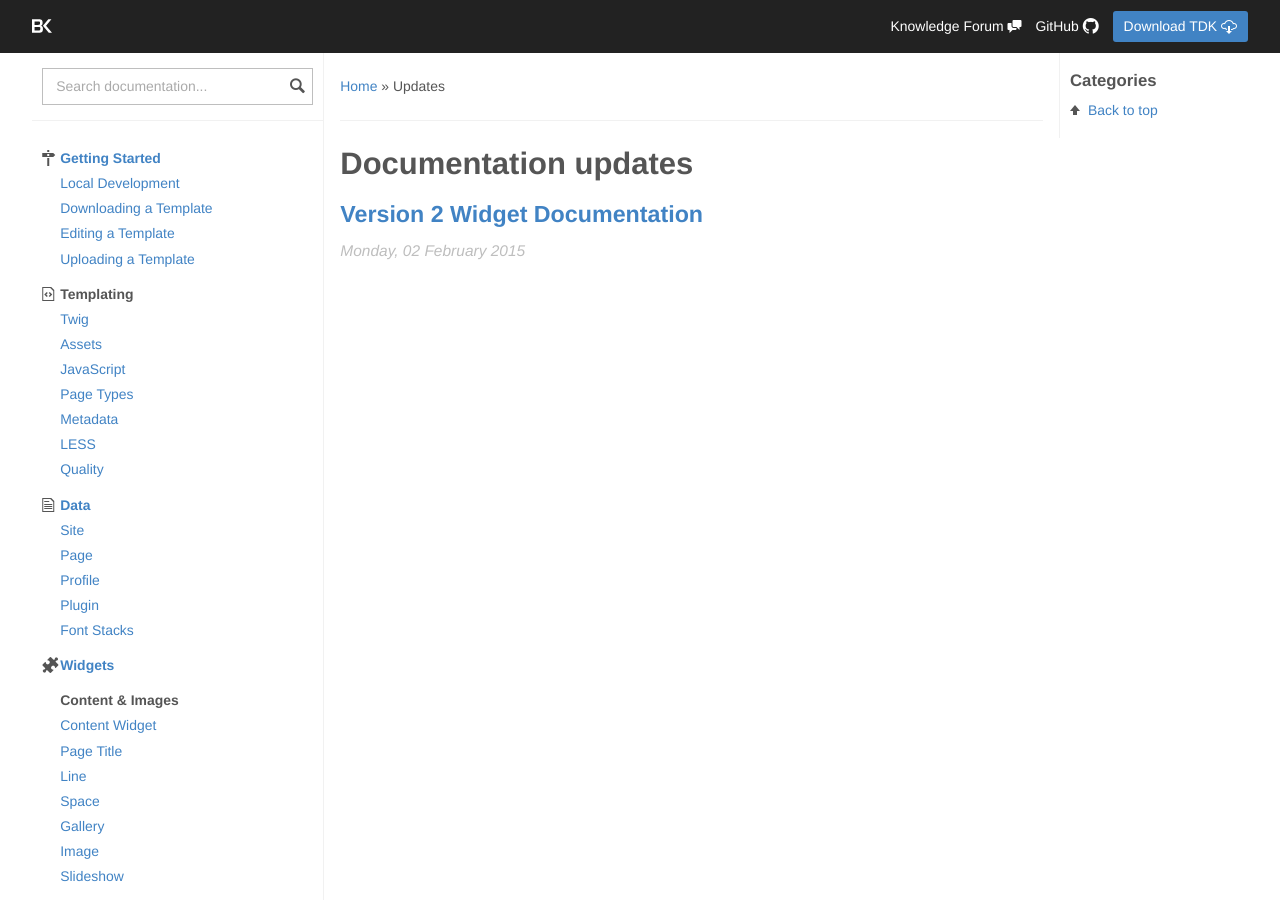
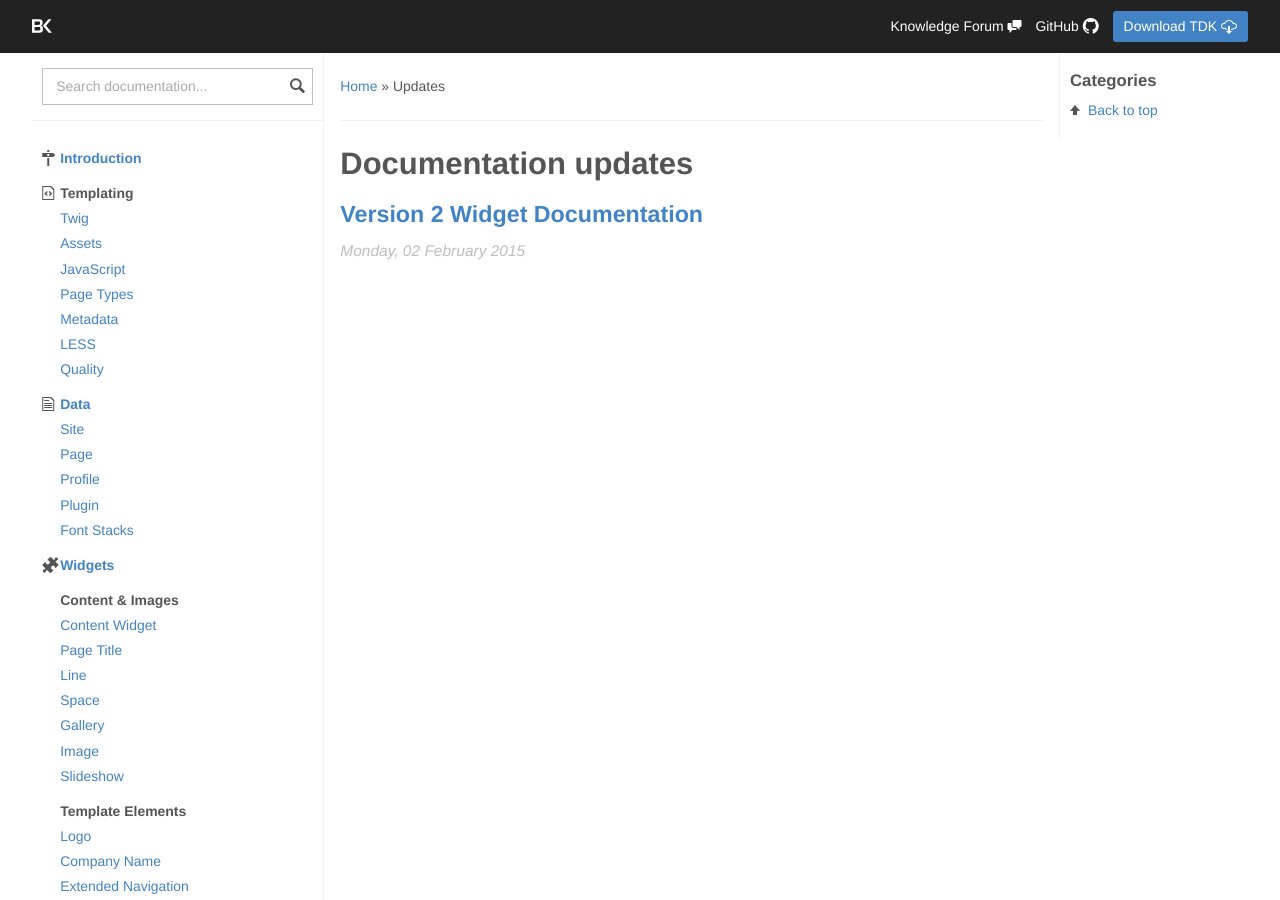
Before and after one commit to skoroth-kw/dockit, a Jekyll site: the page built from updates.md, in a window 1280 px wide and 900 px high. Built offline with Jekyll 4.4.1, drawn with Linux system fonts in a browser that asks for light colours; nearby versions of some CDN libraries.

Commit message:
Updated navigation.yml

```diff
--- a/_data/navigation.yml
+++ b/_data/navigation.yml
@@ -13,18 +13,9 @@
 navdocs:
 
 # GETTING STARTED
-- title: Getting Started
-  url: /getting-started/
+- title: Introduction
+  url: /introduction/
   icon: milestone
-  subnav:
-  - title: Local Development
-    url: /getting-started/local-development/
-  - title: Downloading a Template
-    url: /getting-started/downloading/
-  - title: Editing a Template
-    url: /getting-started/editing/
-  - title: Uploading a Template
-    url: /getting-started/uploading/
 
 # TEMPLATING
 - title: Templating
```
